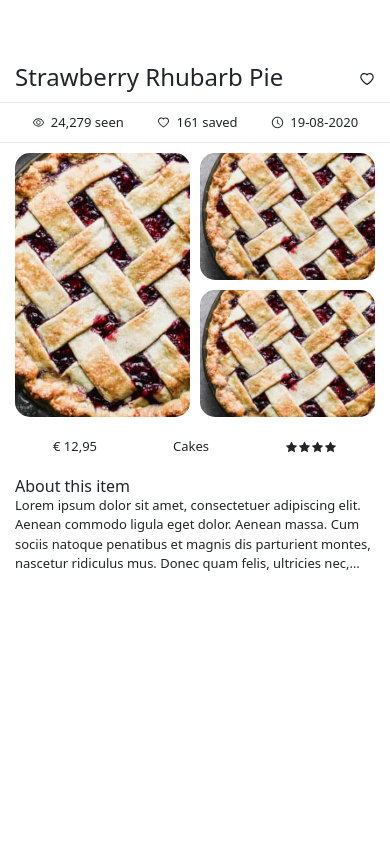
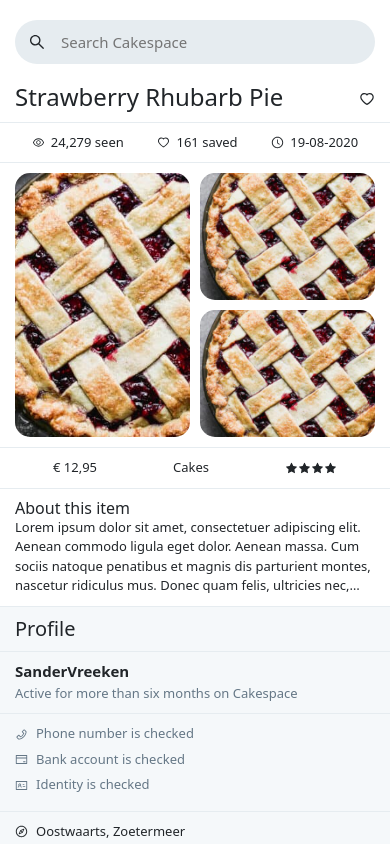
Before and after one commit to SanderVreeken/Newco-Cakespace, a React (Create React App) app: page / in a window 390 px wide. Built offline with nearby package versions, Linux system fonts and the light colour scheme.

Commit message:
Mobile ready only without the menubar.

```diff
--- a/src/App.css
+++ b/src/App.css
@@ -32,6 +32,16 @@ h1, h2, h3, h4, h5, h6, p {
   border-right: 1px solid var(--main-border-color);
   height: 100%;
   width: 600px;
+}
+
+.content > .owner {
+  height: 0px;
+  visibility: hidden;
+}
+
+.content__searchbar {
+  height: 0px;
+  visibility: hidden;
 }
 
 .main {
@@ -320,6 +330,8 @@ h1, h2, h3, h4, h5, h6, p {
 }
 
 .product__information {
+  border-bottom: 1px solid var(--main-border-color);
+  border-top: 1px solid var(--main-border-color);
   display: flex;
   font-size: 13px;
   height: fit-content;
@@ -506,8 +518,22 @@ h1, h2, h3, h4, h5, h6, p {
 }
 
 @media screen and (max-width: 1082px) {
+  .content__searchbar {
+    padding: 10px 15px;
+    visibility: visible;
+    width: 100%;
+  }
+
   .messenger {
     visibility: hidden;
+  }
+
+  .content > .owner {
+    border-bottom: 1px solid var(--main-border-color);
+    border-radius: 0px;
+    border-top: 1px solid var(--main-border-color);
+    height: fit-content;
+    visibility: visible;
   }
 
   .sidebar {
@@ -517,7 +543,7 @@ h1, h2, h3, h4, h5, h6, p {
   }
 }
 
-@media screen and (max-width: 702px) {
+@media screen and (max-width: 698px) {
   .content {
     border: none;
     width: 100%;
--- a/src/components/Content.js
+++ b/src/components/Content.js
@@ -1,12 +1,18 @@
 import React from 'react'
 
 import Product from './Product'
+import SearchBar from './SearchBar'
+import Owner from './Owner'
 
 const Content = () => {
 
     return (
         <div className='content'>
+            <div className='content__searchbar'>
+                <SearchBar />
+            </div>
             <Product />
+            <Owner />
         </div>
     )
 }
```
